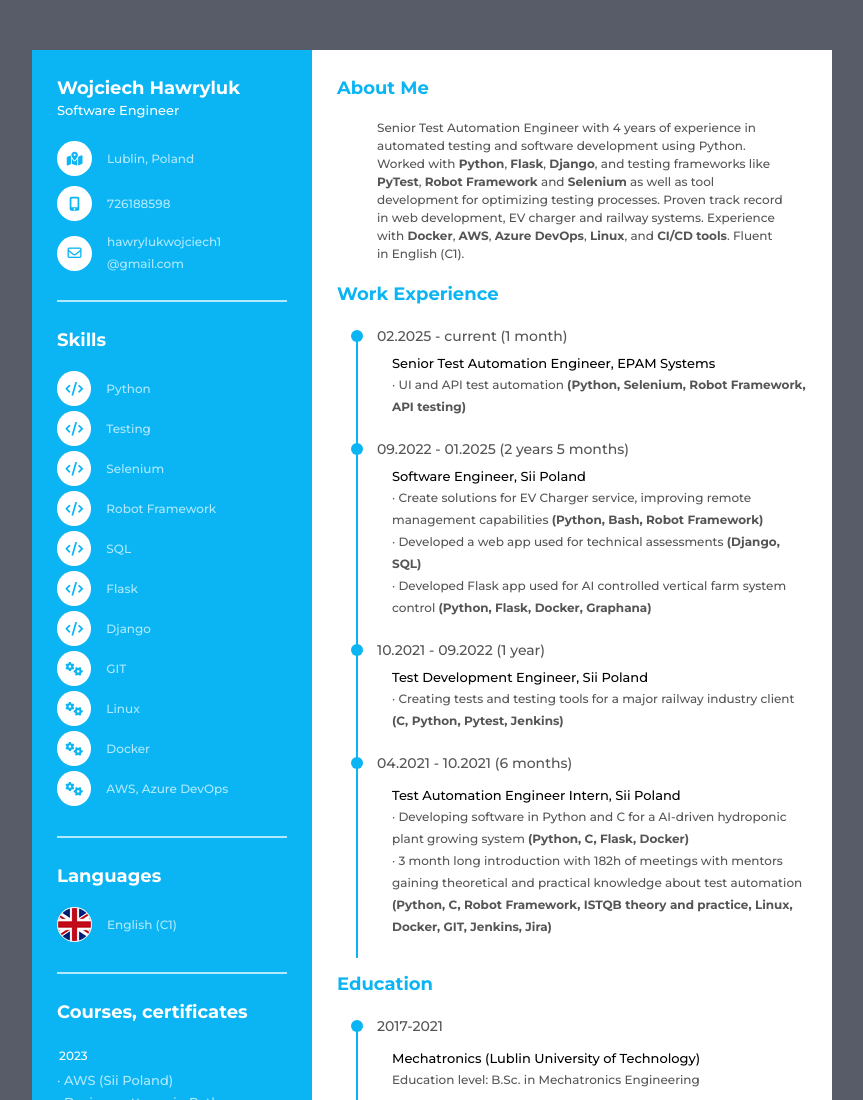
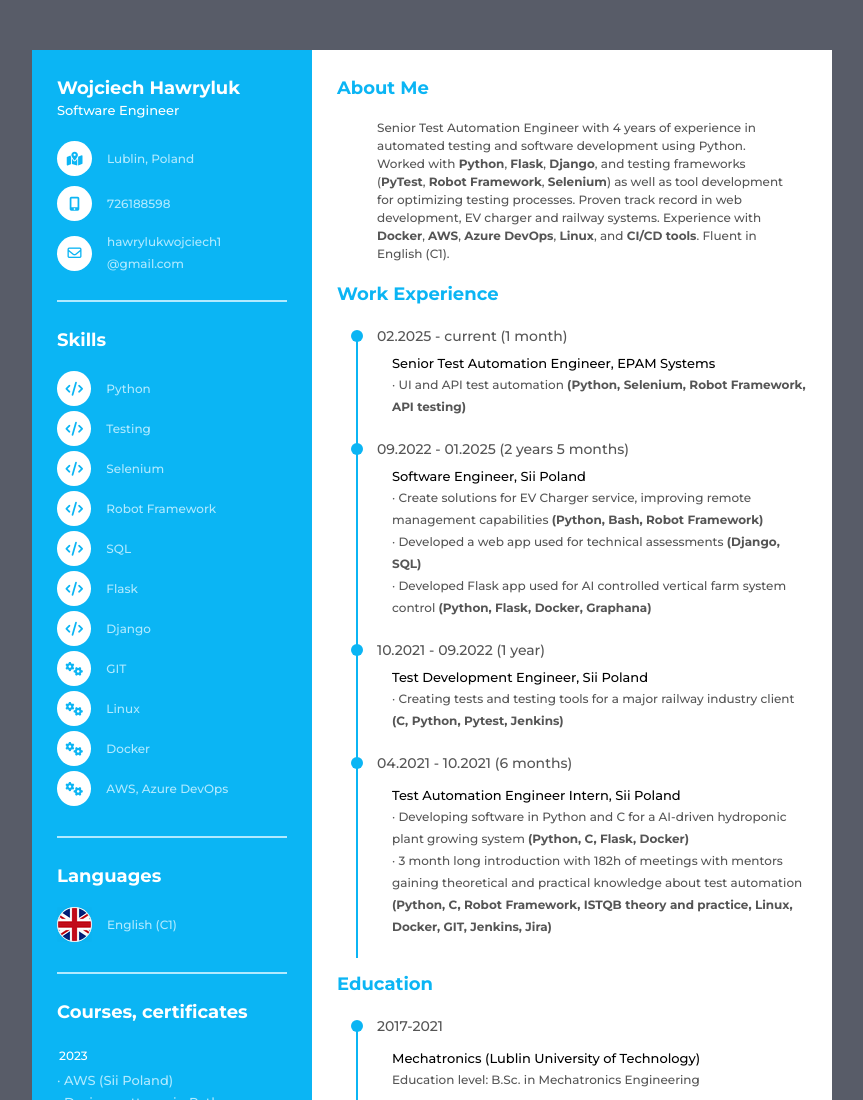
Before and after one commit to event1310/event1310.github.io, a plain HTML site: page index.html in a window 1280 px wide. Shown: the top 1100 px of the page, without its empty margins (208-1071 px from the left). Drawn offline with Linux system fonts and the light colour scheme.

Commit message:
Update index.html

```diff
--- a/index.html
+++ b/index.html
@@ -202,7 +202,7 @@
            <p class="bold">About Me</p>
         </div>
         <div class="info">
-          <p>Senior Test Automation Engineer with 4 years of experience in automated testing and software development using Python. Worked with <b>Python</b>, <b>Flask</b>, <b>Django</b>, and testing frameworks like <b>PyTest</b>, <b>Robot Framework</b> and <b>Selenium</b> as well as tool development for optimizing testing processes. Proven track record in web development, EV charger and railway systems. Experience with <b>Docker</b>, <b>AWS</b>, <b>Azure DevOps</b>, <b>Linux</b>, and <b>CI/CD tools</b>. Fluent in English (C1).</p>
+          <p>Senior Test Automation Engineer with 4 years of experience in automated testing and software development using Python. Worked with <b>Python</b>, <b>Flask</b>, <b>Django</b>, and testing frameworks (<b>PyTest</b>, <b>Robot Framework</b>, <b>Selenium</b>) as well as tool development for optimizing testing processes. Proven track record in web development, EV charger and railway systems. Experience with <b>Docker</b>, <b>AWS</b>, <b>Azure DevOps</b>, <b>Linux</b>, and <b>CI/CD tools</b>. Fluent in English (C1).</p>
             <p></p>
         </div>
     </div>
```
